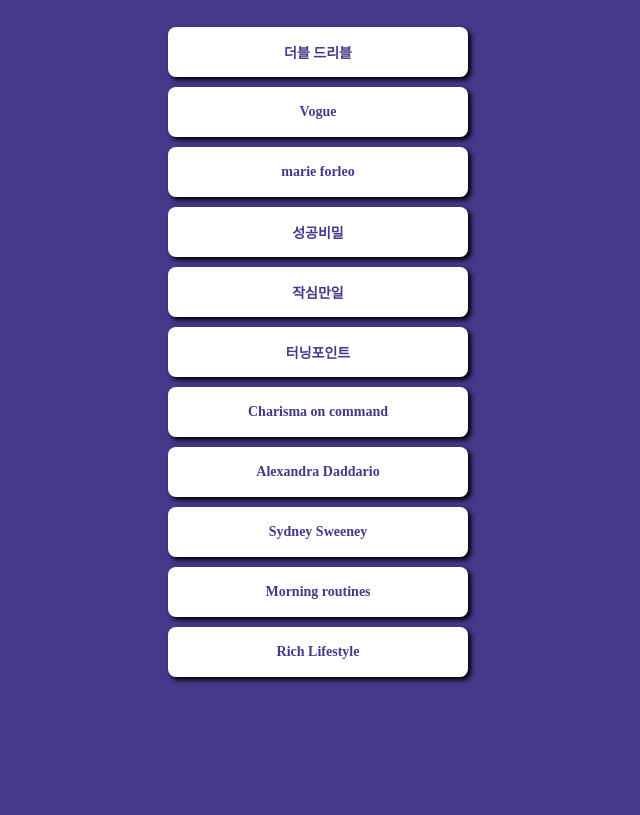
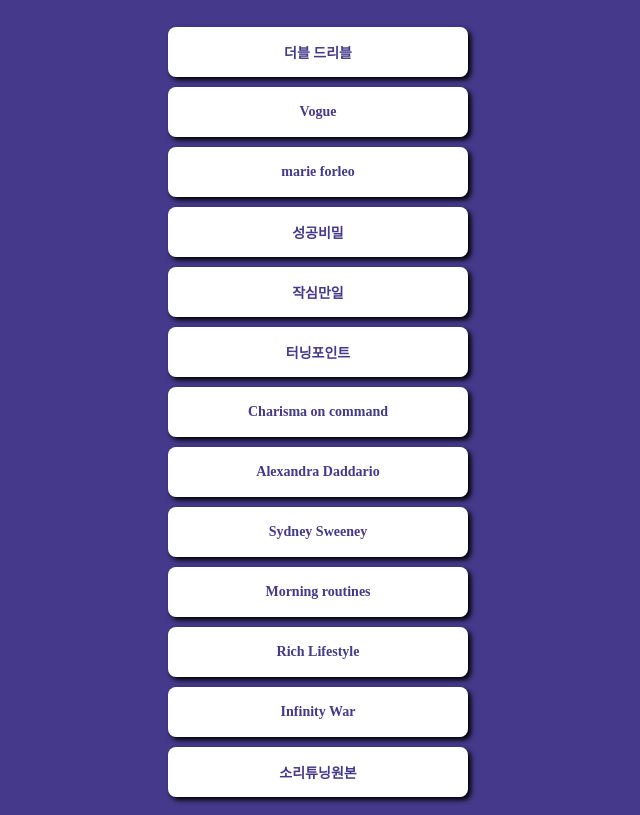
Before and after one commit to develop1percent/mypage, a plain HTML site: page index.html in a window 1280 px wide. Shown: the part 247-1062 px from the top of the page, without its empty margins (322-962 px from the left). Before the commit the page ends 942 px from the top, so only its background shows below. Drawn offline with Linux system fonts and the light colour scheme; a web font is replaced by a local one.

Commit message:
Update index.html

```diff
--- a/index.html
+++ b/index.html
@@ -95,6 +95,8 @@
         <a target="_blank" href="https://www.youtube.com/results?search_query=sydney+sweeney">Sydney Sweeney</a>
         <a target="_blank" href="https://www.youtube.com/results?search_query=elle+morning+routines">Morning routines</a>
         <a target="_blank" href="https://www.youtube.com/results?search_query=rich+lifestyle">Rich Lifestyle</a>
+        <a target="_blank" href="https://www.youtube.com/playlist?list=PLC42iOwHJ-hFpQ8ovXEmKfnPvW8cPbth7">Infinity War</a>
+        <a target="_blank" href="https://www.youtube.com/playlist?list=PLnB2do3cbKel3ecToEgDLGKl6Pn3IbMij">소리튜닝원본</a>
     </div>
 </body>
 </html>
```
